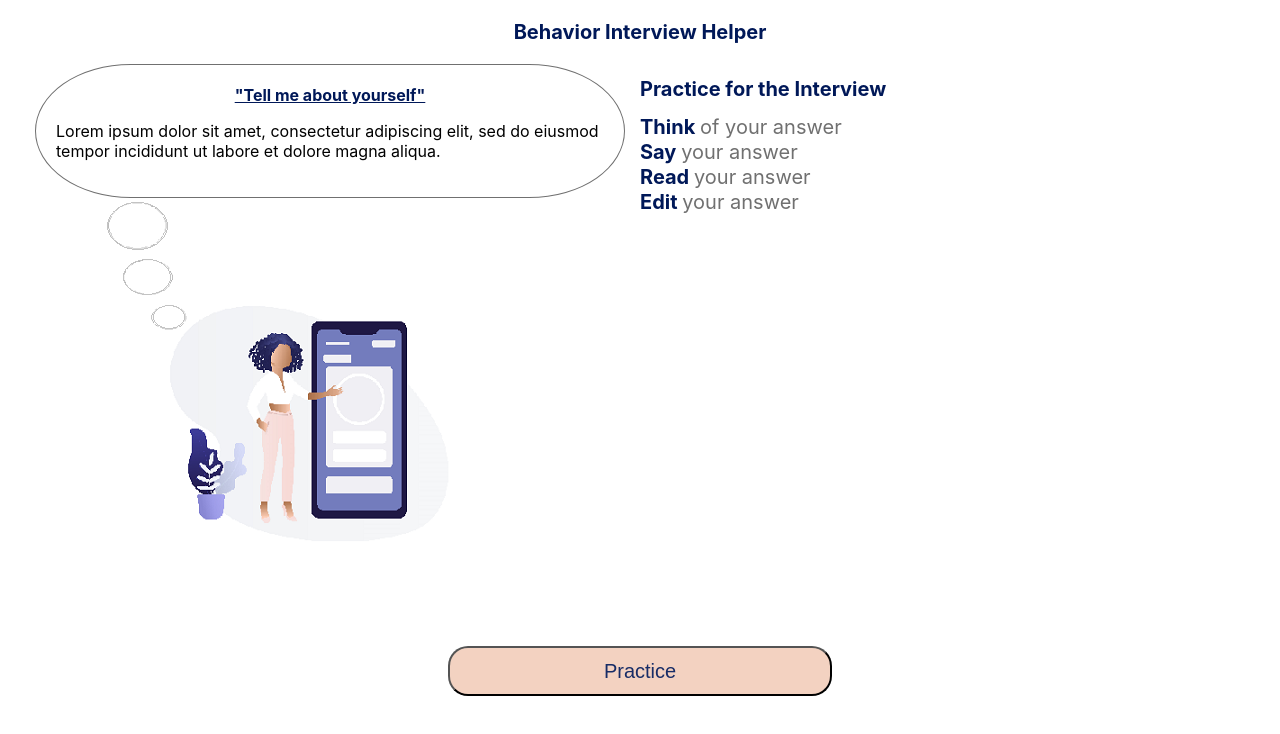
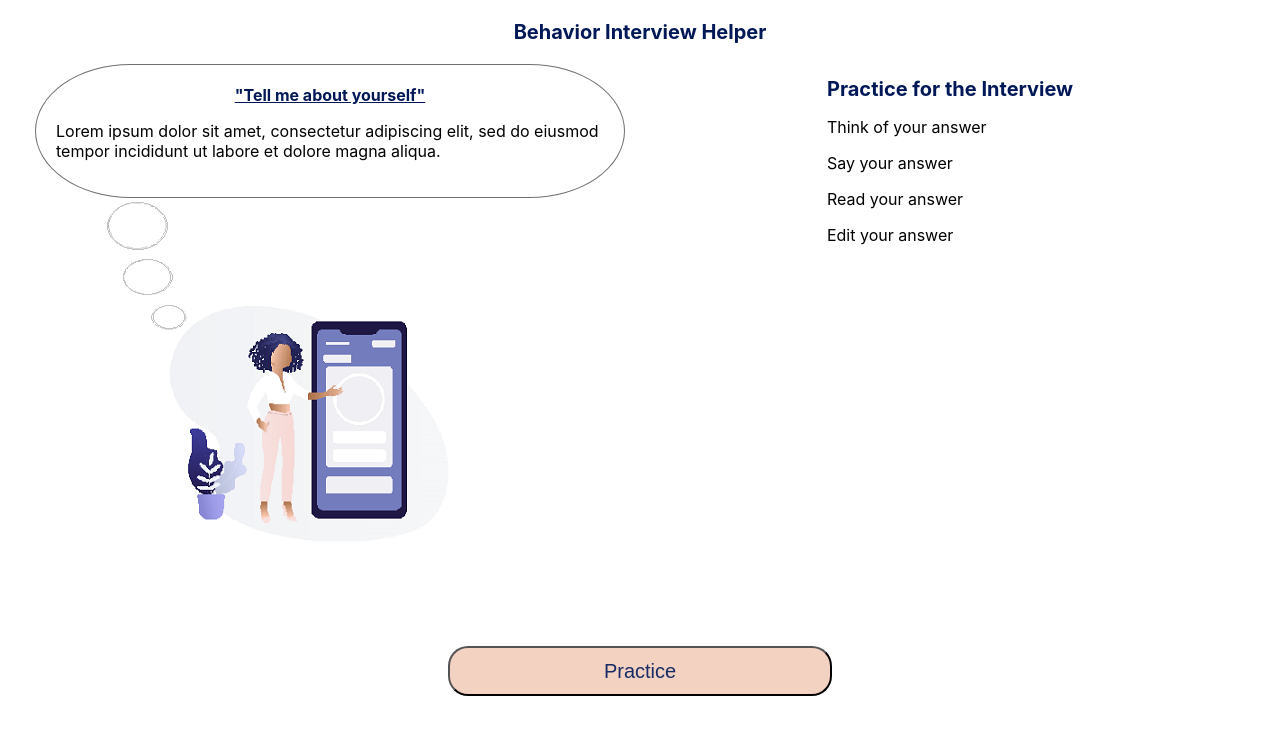
Before and after one commit to jcsmileyjr/behavior-interview-helper, a React (Create React App) app in the folder interview-helper/: page / in a window 1280 px wide. Shown: the top 734 px of the page. Built offline with nearby package versions, Linux system fonts and the light colour scheme.

Commit message:
Styling: Landing Page content area

```diff
--- a/interview-helper/src/pages/landingPage/LandingPage.js
+++ b/interview-helper/src/pages/landingPage/LandingPage.js
@@ -27,11 +27,13 @@ const LandingPage = () => {
             </picture>
           </div>
           <div className="landingPage__contentText--container">
-            <h1 className="page__title--style showDesktopView">Practice for the Interview</h1>
-            <p><span>Think </span>of your answer</p>
-            <p><span>Say </span>your answer</p>
-            <p><span>Read </span>your answer</p>
-            <p><span>Edit </span>your answer</p>
+            <div>
+              <h1 className="page__title--style showDesktopView">Practice for the Interview</h1>
+              <p><span>Think </span>of your answer</p>
+              <p><span>Say </span>your answer</p>
+              <p><span>Read </span>your answer</p>
+              <p><span>Edit </span>your answer</p>
+            </div>
           </div>
         </div>
         <div className="landingPage__contentCTA--container">
--- a/interview-helper/src/pages/landingPage/landingPage.css
+++ b/interview-helper/src/pages/landingPage/landingPage.css
@@ -121,12 +121,10 @@ main {
         flex-direction: row;
     }
 
-    .landingPage__contentText--container {
-        /* display: flex; */
-    }
-
     .landingPage__contentImage--container, .landingPage__contentText--container {
         flex: 1;
+        display: flex;
+        justify-content: center;
     }
     .showDesktopView {
         display:block;
```
